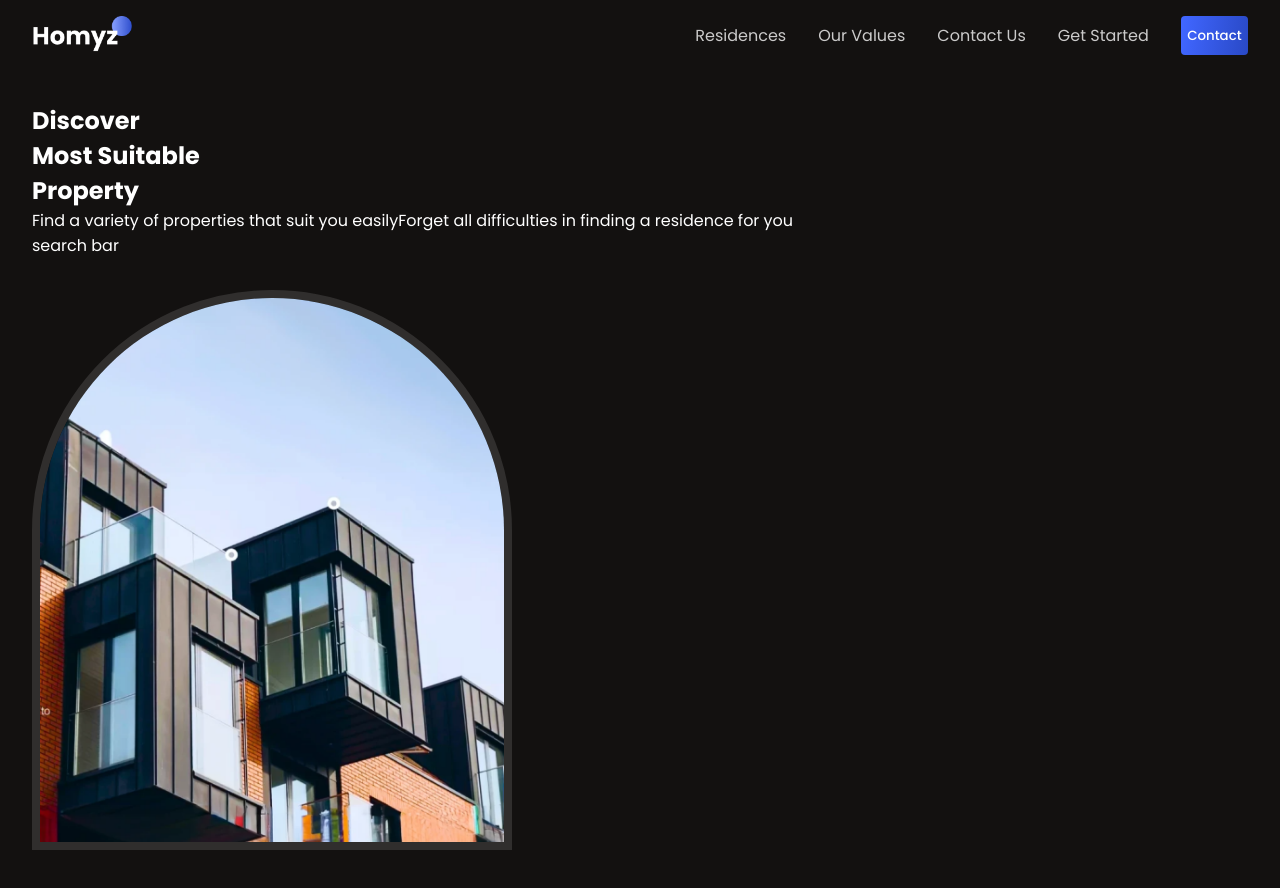
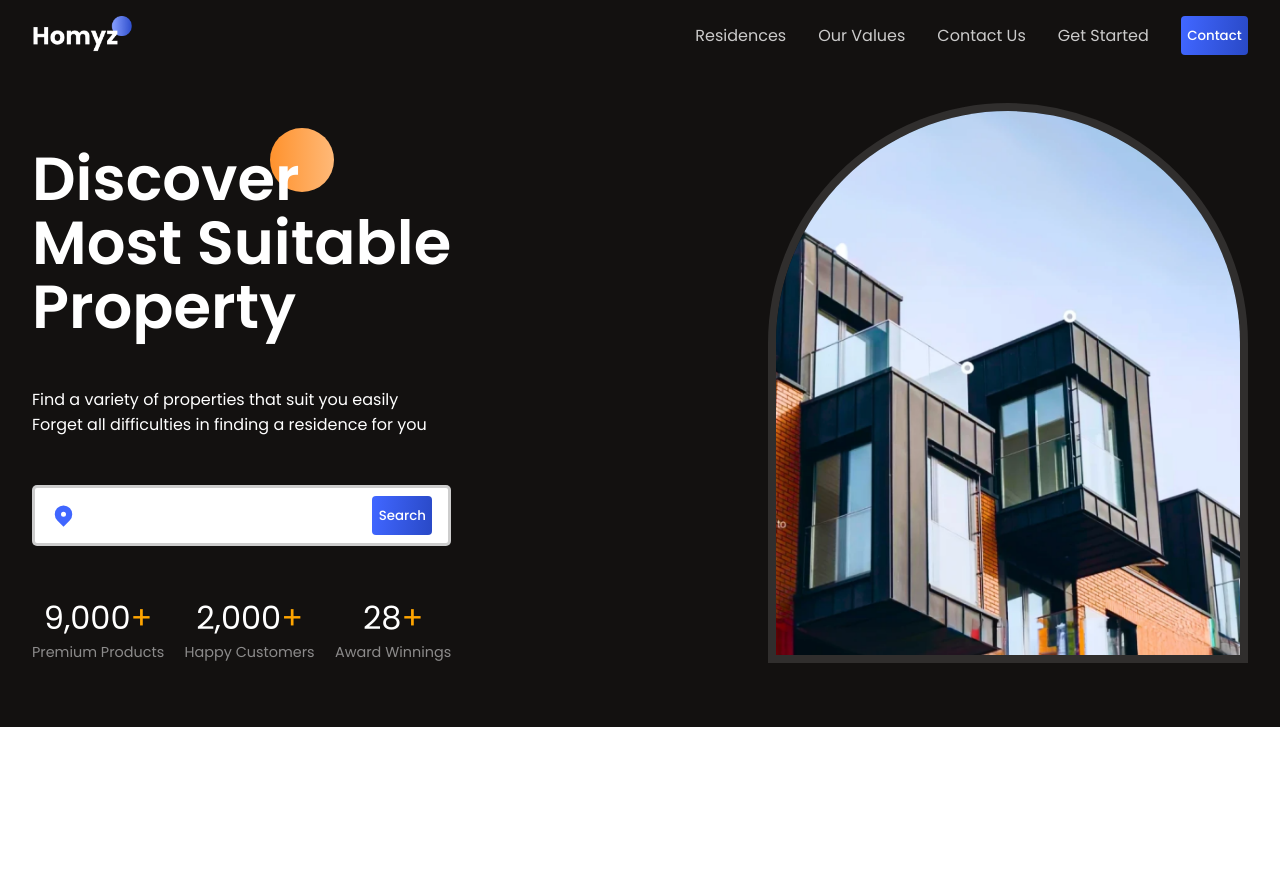
Before and after one commit to ValentineOO/real-estate-app, a React (Vite) app in the folder client/: page / in a window 1280 px wide. Shown: the top 888 px of the page. After the commit the page ends 800 px from the top, so only its background shows below. Built offline with nearby package versions, Linux system fonts and the light colour scheme; a web font is replaced by a local one.

Commit message:
added countup

```diff
--- a/client/src/components/hero/Hero.css
+++ b/client/src/components/hero/Hero.css
@@ -7,6 +7,67 @@
 .hero-container {
   justify-content: space-between;
   align-items: flex-end;
+}
+
+.hero-left {
+  gap: 3rem;
+}
+
+.hero-title {
+  position: relative;
+  z-index: 1;
+}
+
+.hero-title > h1 {
+  font-weight: 600;
+  font-size: 3.8rem;
+  line-height: 4rem;
+}
+
+.orange-circle {
+  height: 4rem;
+  width: 4rem;
+  background: var(--orange-gradient);
+  border-radius: 999px;
+  -webkit-border-radius: 999px;
+  -moz-border-radius: 999px;
+  -ms-border-radius: 999px;
+  -o-border-radius: 999px;
+  position: absolute;
+  right: 28%;
+  top: -10%;
+  z-index: -1;
+}
+
+.search-bar {
+  background-color: white;
+  border-radius: 5px;
+  -webkit-border-radius: 5px;
+  -moz-border-radius: 5px;
+  -ms-border-radius: 5px;
+  -o-border-radius: 5px;
+  border: 3px solid rgba(120, 120, 120, 0.374);
+  padding: 0.5rem 1rem;
+  justify-content: space-between;
+  width: 100%;
+}
+
+.search-bar > input {
+  border: none;
+  outline: none;
+}
+
+.stats {
+  width: 100%;
+  justify-content: space-between;
+}
+
+.stat > :nth-child(1) {
+  font-size: 2rem;
+}
+
+.stat > :nth-child(1) > :last-child {
+  color: orange;
 }
 
 .image-container {
@@ -21,7 +82,7 @@
   border: 8px solid rgba(255, 255, 255, 0.12);
 }
 
-.image-container>img{
-    width: 100%;
-    height: 100%;
+.image-container > img {
+  width: 100%;
+  height: 100%;
 }
--- a/client/src/components/hero/Hero.jsx
+++ b/client/src/components/hero/Hero.jsx
@@ -1,23 +1,56 @@
 import React from "react";
 import "./Hero.css";
+import { HiLocationMarker } from "react-icons/hi";
+import CountUp from "react-countup";
 const Hero = () => {
   return (
     <section className="hero-wrapper">
       <div className="paddings innerWidth flexCenter hero-container">
-        <div className="hero-left">
+        <div className="flexColStart hero-left">
           <div className="hero-title">
+            <div className="orange-circle" />
             <h1>
               Discover
               <br /> Most Suitable <br /> Property
             </h1>
           </div>
 
-          <div className="hero-des">
+          <div className="flexColStart hero-des">
             <span>Find a variety of properties that suit you easily</span>
             <span>Forget all difficulties in finding a residence for you</span>
           </div>
 
-          <div className="search-bar">search bar</div>
+          <div className="flexCenter search-bar">
+            <HiLocationMarker color="var(--blue)" size={25} />
+            <input type="text" />
+            <button className="button">Search</button>
+          </div>
+
+          <div className="flexCenter stats">
+            <div className="flexColCenter stat">
+              <span>
+                <CountUp start={8800} end={9000} duration={4} />
+                <span>+</span>
+              </span>
+              <span className="secondaryText">Premium Products</span>
+            </div>
+
+            <div className="flexColCenter stat">
+              <span>
+                <CountUp start={1950} end={2000} duration={4} />
+                <span>+</span>
+              </span>
+              <span className="secondaryText">Happy Customers</span>
+            </div>
+
+            <div className="flexColCenter stat">
+              <span>
+                <CountUp end={28} />
+                <span>+</span>
+              </span>
+              <span className="secondaryText">Award Winnings</span>
+            </div>
+          </div>
         </div>
 
         <div className="flexCenter hero-right">
```
